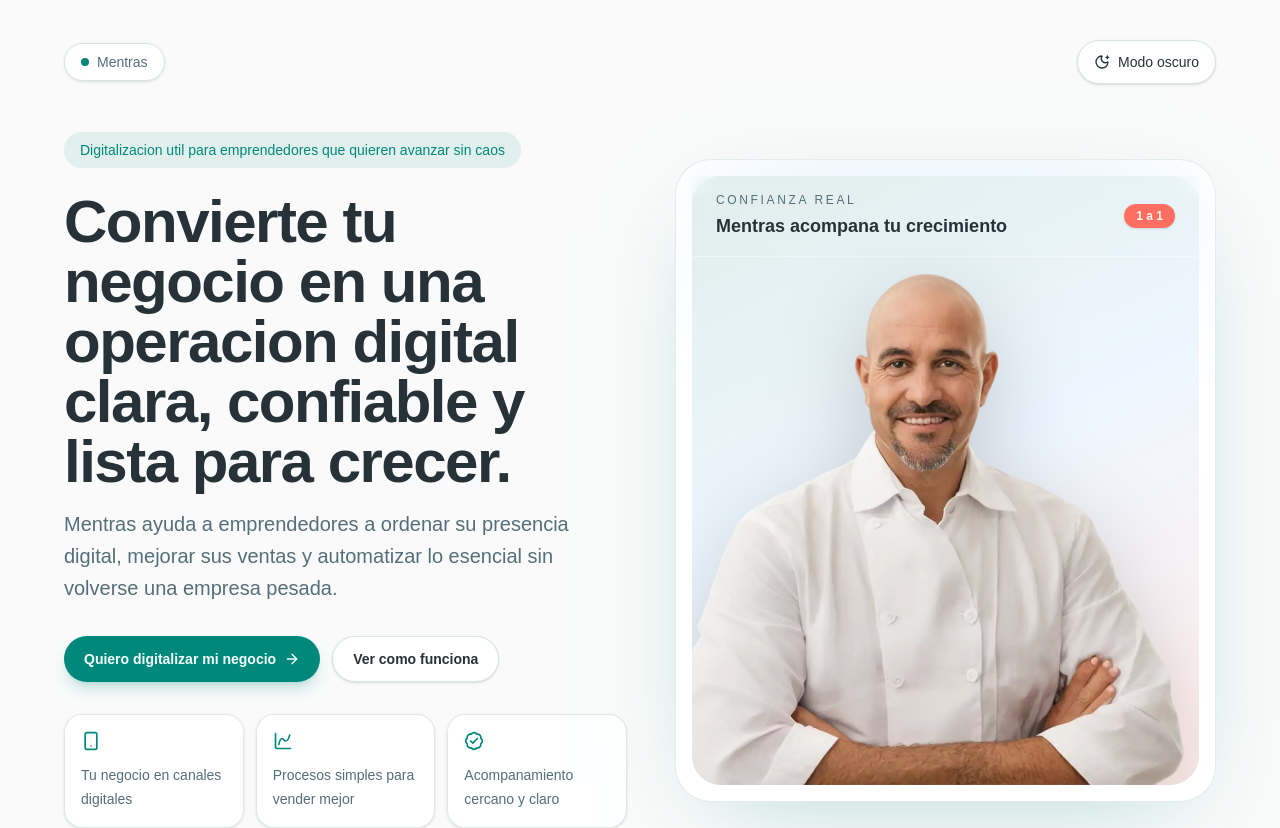
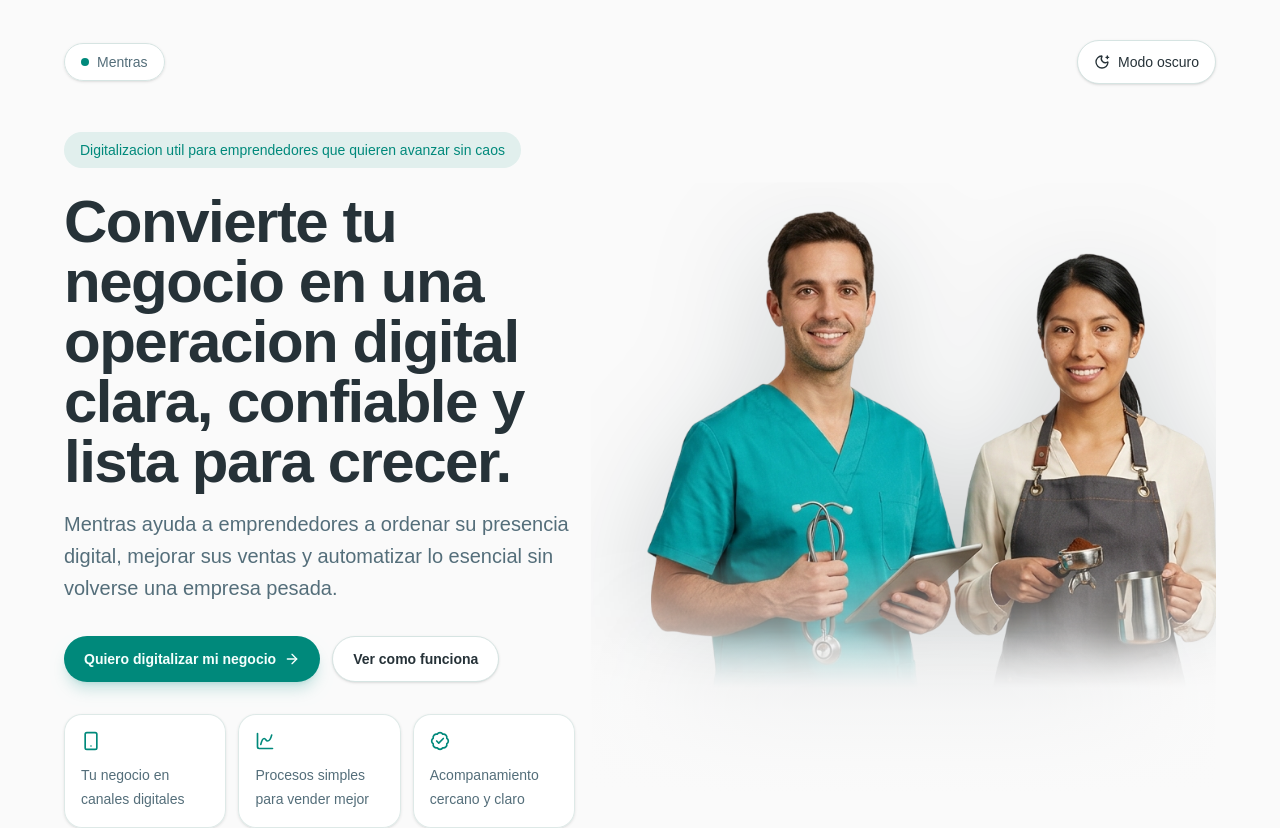
Before and after one commit to gabarhdz/mentrasFrontend, a React (Vite) app: page / in a window 1280 px wide. Shown: the top 828 px of the page. Built offline with nearby package versions, Linux system fonts and the light colour scheme.

Commit message:
new image in landing

```diff
--- a/src/components/home/hero-section.tsx
+++ b/src/components/home/hero-section.tsx
@@ -48,7 +48,7 @@ export function HeroSection({ isDark, onToggleTheme }: HeroSectionProps) {
           <ThemeToggle isDark={isDark} onToggle={onToggleTheme} />
         </div>
 
-        <div className="mt-12 grid items-center gap-12 lg:grid-cols-[1.02fr_0.98fr]">
+        <div className="mt-12 grid items-center gap-12 lg:grid-cols-[0.9fr_1.1fr] lg:gap-4">
           <Reveal className="space-y-8">
             <div className="space-y-6">
               <span className="inline-flex items-center rounded-full bg-primary/10 px-4 py-2 text-sm font-medium text-primary">
@@ -97,36 +97,27 @@ export function HeroSection({ isDark, onToggleTheme }: HeroSectionProps) {
           </Reveal>
 
           <Reveal delay={0.12}>
-            <div className="relative mx-auto w-full max-w-[34rem] lg:max-w-none">
+            <div className="relative mx-auto w-full max-w-[56rem] lg:max-w-none">
               <motion.div
-                className="absolute inset-x-10 bottom-4 top-10 -z-10 rounded-full bg-primary/25 blur-3xl"
-                animate={{ scale: [1, 1.08, 1], opacity: [0.35, 0.5, 0.35] }}
-                transition={{ duration: 6, repeat: Number.POSITIVE_INFINITY, ease: "easeInOut" }}
+                className="absolute left-[18%] top-[4%] -z-10 h-56 w-56 rounded-full bg-secondary/30 blur-3xl sm:h-80 sm:w-80"
+                animate={{ scale: [1, 1.08, 1], opacity: [0.28, 0.45, 0.28] }}
+                transition={{ duration: 7, repeat: Number.POSITIVE_INFINITY, ease: "easeInOut" }}
               />
-              <div className="relative overflow-hidden rounded-[2.25rem] border border-border/70 bg-card p-3 shadow-[0_28px_100px_-42px_color-mix(in_oklab,var(--primary)_34%,transparent)] sm:p-4">
-                <div className="absolute inset-x-10 top-2 h-28 rounded-full bg-secondary/20 blur-3xl" />
-                <div className="relative overflow-hidden rounded-[1.8rem] bg-[linear-gradient(155deg,color-mix(in_oklab,var(--primary)_14%,white),color-mix(in_oklab,var(--secondary)_12%,white)_48%,color-mix(in_oklab,var(--accent)_12%,white))] dark:bg-[linear-gradient(155deg,color-mix(in_oklab,var(--primary)_20%,black),color-mix(in_oklab,var(--secondary)_14%,black)_48%,color-mix(in_oklab,var(--accent)_12%,black))]">
-                  <div className="flex items-center justify-between border-b border-white/40 px-5 py-4 backdrop-blur sm:px-6">
-                    <div>
-                      <p className="text-xs font-medium uppercase tracking-[0.22em] text-muted-foreground">
-                        Confianza real
-                      </p>
-                      <p className="mt-1 text-lg font-semibold">Mentras acompana tu crecimiento</p>
-                    </div>
-                    <div className="rounded-full bg-accent px-3 py-1 text-xs font-semibold text-accent-foreground shadow-sm">
-                      1 a 1
-                    </div>
-                  </div>
+              <motion.div
+                className="absolute right-[0%] top-[14%] -z-10 h-72 w-72 rounded-full bg-primary/30 blur-3xl sm:h-96 sm:w-96"
+                animate={{ scale: [1.02, 1.12, 1.02], opacity: [0.24, 0.4, 0.24] }}
+                transition={{ duration: 8, repeat: Number.POSITIVE_INFINITY, ease: "easeInOut", delay: 0.6 }}
+              />
+              <div className="relative min-h-[24rem] overflow-hidden pt-8 sm:min-h-[31rem] sm:pt-12 lg:min-h-[39rem] lg:pt-2">
+                <div className="absolute inset-x-[12%] bottom-10 h-24 rounded-full bg-foreground/12 blur-3xl dark:bg-black/35" />
+                <div className="absolute inset-x-0 bottom-0 z-20 h-28 bg-gradient-to-b from-transparent via-background/72 to-background sm:h-36 lg:h-40" />
 
-                  <div className="relative min-h-[27rem] px-4 pt-4 sm:min-h-[33rem] sm:px-6 sm:pt-6">
-                    <img
-                      src="/smiling-man.webp"
-                      alt="Emprendedor sonriendo mientras usa Mentras"
-                      className="absolute bottom-0 right-0 z-10 h-[25rem] w-auto max-w-none object-contain drop-shadow-[0_28px_45px_rgba(0,0,0,0.18)] sm:h-[31rem] lg:h-[33rem]"
-                    />
-
-
-                  </div>
+                <div className="relative z-10 h-[18rem] overflow-hidden sm:h-[24rem] lg:h-[32rem]">
+                  <img
+                    src="/SMEs_owner_landing.png"
+                    alt="Profesionales y emprendedores usando Mentras"
+                    className="absolute bottom-0 left-1/2 h-auto w-[155%] max-w-none -translate-x-[45%] object-contain drop-shadow-[0_34px_60px_rgba(4,24,25,0.18)] [clip-path:inset(0_0_0_6%)] [mask-image:linear-gradient(to_bottom,black_0%,black_72%,transparent_100%)] sm:w-[165%] sm:-translate-x-[45%] lg:w-[205%] lg:-translate-x-[46.5%] xl:w-[220%] xl:-translate-x-[47%]"
+                  />
                 </div>
               </div>
             </div>
```
Also changed, not shown: public/SMEs_owner_landing.png (added), public/smiling-man.webp (deleted).
